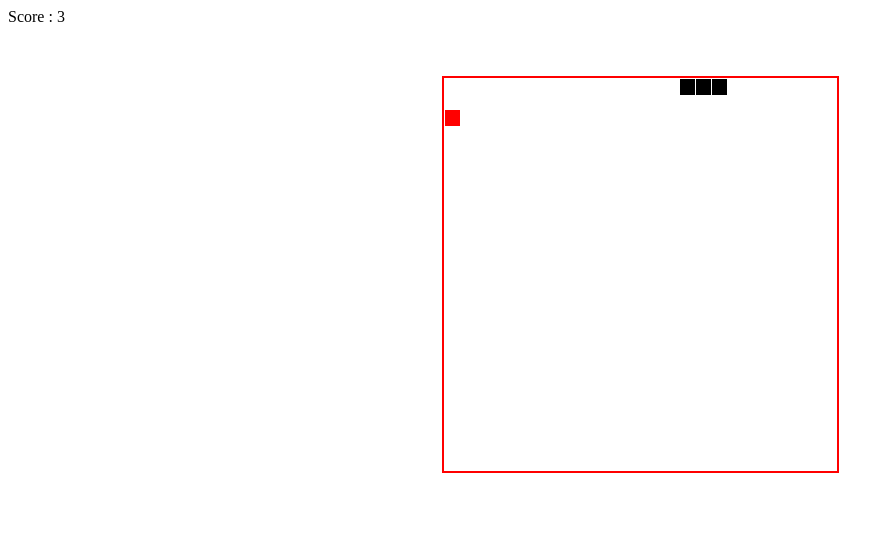
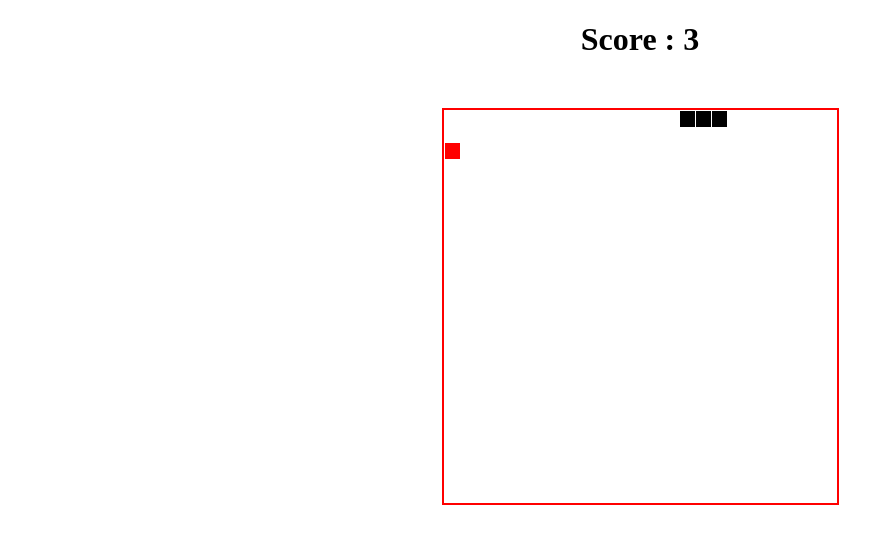
Before and after one commit to sergejmiroshnichenko/React_snake-game, a React (Create React App) app in the folder snake/: page / in a window 1280 px wide. Shown: the top 544 px of the page, without its empty margins (0-893 px from the left). Built offline with nearby package versions, Linux system fonts and the light colour scheme.

Commit message:
add score

```diff
--- a/snake/src/App.js
+++ b/snake/src/App.js
@@ -126,7 +126,7 @@ const App = () => {
 
     return (
         <>
-             Score : {snakeDots.length}
+             <h1 style={{textAlign: 'center'}}>Score : {snakeDots.length}</h1>
             <div className="game-area" style={{width: `${WIDTH}px`, height: `${HEIGHT}px`}}>
                 <Snake snakeDots={snakeDots}/>
                 <Food food={food}/>
```
